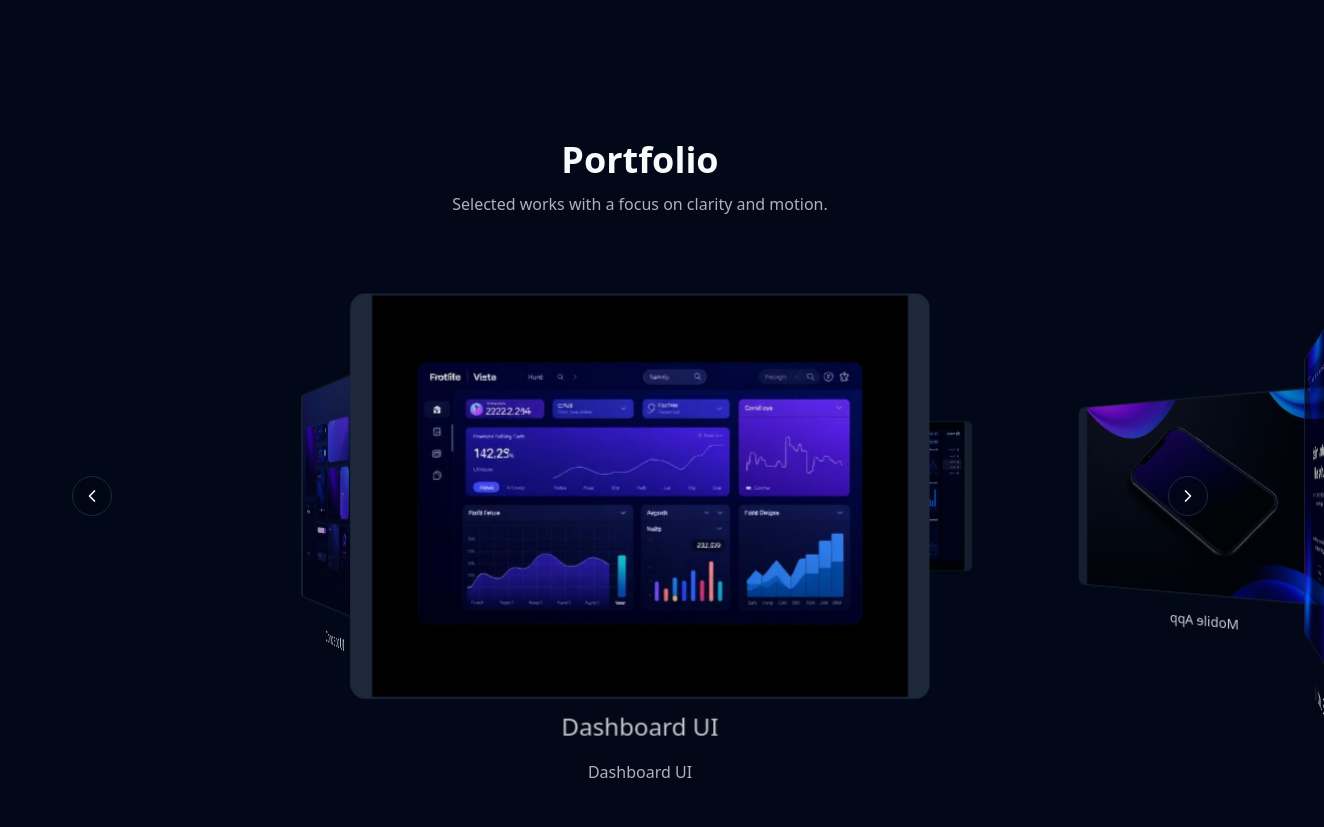
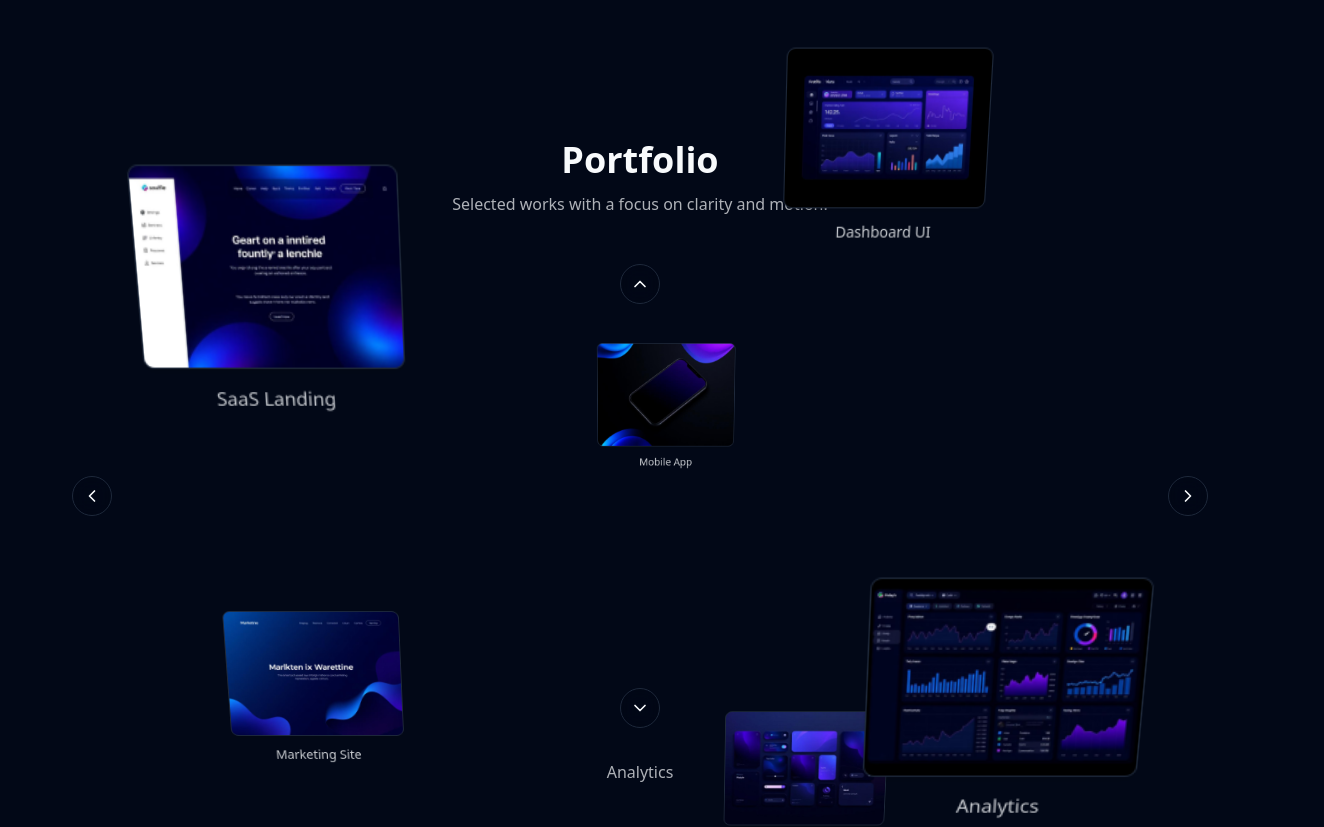
Before and after one commit to claudekanisus/tailwind-spectrum-port, a React (Vite) app: page / in a window 1280 px wide. Shown: the part 1120-1947 px from the top of the page, 1324 px wide, since content can reach past the window. Built offline with nearby package versions, Linux system fonts and the light colour scheme.

Commit message:
Refactor portfolio gallery to sphere
Update the portfolio gallery to display images in a 3D sphere formation, ensuring all images are of the same size.

```diff
--- a/src/components/PortfolioGallery.tsx
+++ b/src/components/PortfolioGallery.tsx
@@ -1,5 +1,5 @@
-import { useEffect, useState } from "react";
-import { ChevronLeft, ChevronRight } from "lucide-react";
+import { useEffect, useMemo, useState } from "react";
+import { ChevronLeft, ChevronRight, ChevronUp, ChevronDown } from "lucide-react";
 import img1 from "@/assets/portfolio-1.jpg";
 import img2 from "@/assets/portfolio-2.jpg";
 import img3 from "@/assets/portfolio-3.jpg";
@@ -16,18 +16,64 @@ const IMAGES = [
   { src: img6, title: "Concept UI" },
 ];
 
+type Point3D = { x: number; y: number; z: number };
+
+// Evenly distribute points on a sphere using the Fibonacci sphere algorithm
+function fibonacciSphere(n: number): Point3D[] {
+  const points: Point3D[] = [];
+  const offset = 2 / n;
+  const increment = Math.PI * (3 - Math.sqrt(5)); // Golden angle
+  for (let i = 0; i < n; i++) {
+    const y = i * offset - 1 + offset / 2; // y in [-1, 1]
+    const r = Math.sqrt(Math.max(0, 1 - y * y));
+    const phi = i * increment;
+    const x = Math.cos(phi) * r;
+    const z = Math.sin(phi) * r;
+    points.push({ x, y, z });
+  }
+  return points;
+}
+
 const PortfolioGallery = () => {
   const [open, setOpen] = useState(false);
   const [idx, setIdx] = useState<number | null>(null);
-  const [current, setCurrent] = useState(0);
+  const [rotY, setRotY] = useState(0); // horizontal rotation (deg)
+  const [rotX, setRotX] = useState(-10); // vertical rotation (deg)
   const [radius, setRadius] = useState(360);
-  const step = 360 / IMAGES.length;
+
+  const points = useMemo(() => fibonacciSphere(IMAGES.length), []);
+  const step = 15; // rotation step in degrees
+
+  // Compute the index of the image most facing the camera (largest z after rotation)
+  const activeIndex = useMemo(() => {
+    const ax = (rotX * Math.PI) / 180;
+    const ay = (rotY * Math.PI) / 180;
+    let maxZ = -Infinity;
+    let maxI = 0;
+    for (let i = 0; i < points.length; i++) {
+      const { x, y, z } = points[i];
+      // Rotate around X
+      const y1 = y * Math.cos(ax) - z * Math.sin(ax);
+      const z1 = y * Math.sin(ax) + z * Math.cos(ax);
+      const x1 = x;
+      // Rotate around Y
+      const x2 = x1 * Math.cos(ay) + z1 * Math.sin(ay);
+      const z2 = -x1 * Math.sin(ay) + z1 * Math.cos(ay);
+      if (z2 > maxZ) {
+        maxZ = z2;
+        maxI = i;
+      }
+    }
+    return maxI;
+  }, [points, rotX, rotY]);
 
   useEffect(() => {
     const onKey = (e: KeyboardEvent) => {
       if (e.key === "Escape") setOpen(false);
-      if (e.key === "ArrowLeft") setCurrent((c) => (c - 1 + IMAGES.length) % IMAGES.length);
-      if (e.key === "ArrowRight") setCurrent((c) => (c + 1) % IMAGES.length);
+      if (e.key === "ArrowLeft") setRotY((r) => r - step);
+      if (e.key === "ArrowRight") setRotY((r) => r + step);
+      if (e.key === "ArrowUp") setRotX((r) => Math.max(r - step, -80));
+      if (e.key === "ArrowDown") setRotX((r) => Math.min(r + step, 80));
     };
     const onResize = () => {
       const r = Math.max(220, Math.min(420, Math.floor(window.innerWidth * 0.35)));
@@ -55,21 +101,21 @@ const PortfolioGallery = () => {
             <div
               className="absolute inset-0 [transform-style:preserve-3d] will-change-transform"
               style={{
-                transform: `rotateY(${-current * step}deg)`,
+                transform: `rotateX(${rotX}deg) rotateY(${rotY}deg)`,
                 transition: "transform 700ms cubic-bezier(0.22,1,0.36,1)",
               }}
               aria-live="polite"
-              aria-label="3D image carousel"
+              aria-label="3D sphere image carousel"
             >
-              {IMAGES.map((it, i) => {
-                const angle = i * step;
-                const activeIndex = ((current % IMAGES.length) + IMAGES.length) % IMAGES.length;
-                const isActive = i === activeIndex;
+              {points.map((p, i) => {
+                const tx = p.x * radius;
+                const ty = p.y * radius;
+                const tz = p.z * radius;
                 return (
                   <div
                     key={i}
                     className="absolute left-1/2 top-1/2 [transform-style:preserve-3d]"
-                    style={{ transform: `rotateY(${angle}deg) translateZ(${radius}px)` }}
+                    style={{ transform: `translate3d(${tx}px, ${ty}px, ${tz}px)` }}
                   >
                     <button
                       className="relative -translate-x-1/2 -translate-y-1/2 transform group focus-visible:outline-none focus-visible:ring-2 focus-visible:ring-brand rounded-lg"
@@ -77,19 +123,17 @@ const PortfolioGallery = () => {
                         setIdx(i);
                         setOpen(true);
                       }}
-                      aria-label={`Open ${it.title}`}
+                      aria-label={`Open ${IMAGES[i].title}`}
                     >
                       <img
-                        src={it.src}
-                        alt={`${it.title} — portfolio image`}
+                        src={IMAGES[i].src}
+                        alt={`${IMAGES[i].title} — portfolio image`}
                         loading="lazy"
-                        className={
-                          `w-64 h-40 sm:w-72 sm:h-48 md:w-80 md:h-56 object-contain bg-muted rounded-lg border border-border shadow-md transition-all duration-500 ${isActive ? "scale-105 opacity-100 shadow-[var(--shadow-elegant)]" : "scale-95 opacity-70"}`
-                        }
+                        className="w-40 h-28 sm:w-44 sm:h-32 md:w-48 md:h-36 object-contain bg-muted rounded-lg border border-border shadow-md transition-transform duration-300 group-hover:scale-105"
                       />
                       <div className="pointer-events-none absolute inset-0 rounded-lg bg-gradient-to-t from-background/70 to-transparent opacity-0 transition-opacity duration-300 group-hover:opacity-100" />
                       <span className="pointer-events-none absolute -bottom-8 left-1/2 -translate-x-1/2 text-sm font-medium text-foreground/80 whitespace-nowrap">
-                        {it.title}
+                        {IMAGES[i].title}
                       </span>
                     </button>
                   </div>
@@ -97,28 +141,51 @@ const PortfolioGallery = () => {
               })}
             </div>
 
+            {/* Horizontal controls */}
             <div className="pointer-events-none absolute inset-0 flex items-center justify-between px-2">
               <div className="pointer-events-auto">
                 <button
-                  onClick={() => setCurrent((c) => (c - 1 + IMAGES.length) % IMAGES.length)}
+                  onClick={() => setRotY((r) => r - step)}
                   className="inline-flex h-10 w-10 items-center justify-center rounded-full border border-border bg-background/60 backdrop-blur transition-colors hover:bg-background focus-visible:outline-none focus-visible:ring-2 focus-visible:ring-brand"
-                  aria-label="Previous slide"
+                  aria-label="Rotate left"
                 >
                   <ChevronLeft className="h-5 w-5" />
                 </button>
               </div>
               <div className="pointer-events-auto">
                 <button
-                  onClick={() => setCurrent((c) => (c + 1) % IMAGES.length)}
+                  onClick={() => setRotY((r) => r + step)}
                   className="inline-flex h-10 w-10 items-center justify-center rounded-full border border-border bg-background/60 backdrop-blur transition-colors hover:bg-background focus-visible:outline-none focus-visible:ring-2 focus-visible:ring-brand"
-                  aria-label="Next slide"
+                  aria-label="Rotate right"
                 >
                   <ChevronRight className="h-5 w-5" />
                 </button>
               </div>
             </div>
+
+            {/* Vertical controls */}
+            <div className="pointer-events-none absolute inset-0 flex flex-col items-center justify-between py-2">
+              <div className="pointer-events-auto">
+                <button
+                  onClick={() => setRotX((r) => Math.max(r - step, -80))}
+                  className="inline-flex h-10 w-10 items-center justify-center rounded-full border border-border bg-background/60 backdrop-blur transition-colors hover:bg-background focus-visible:outline-none focus-visible:ring-2 focus-visible:ring-brand"
+                  aria-label="Rotate up"
+                >
+                  <ChevronUp className="h-5 w-5" />
+                </button>
+              </div>
+              <div className="pointer-events-auto">
+                <button
+                  onClick={() => setRotX((r) => Math.min(r + step, 80))}
+                  className="inline-flex h-10 w-10 items-center justify-center rounded-full border border-border bg-background/60 backdrop-blur transition-colors hover:bg-background focus-visible:outline-none focus-visible:ring-2 focus-visible:ring-brand"
+                  aria-label="Rotate down"
+                >
+                  <ChevronDown className="h-5 w-5" />
+                </button>
+              </div>
+            </div>
           </div>
-          <p className="mt-6 text-center text-foreground/70">{IMAGES[((current % IMAGES.length) + IMAGES.length) % IMAGES.length].title}</p>
+          <p className="mt-6 text-center text-foreground/70">{IMAGES[activeIndex].title}</p>
         </div>
       </div>
 
```
